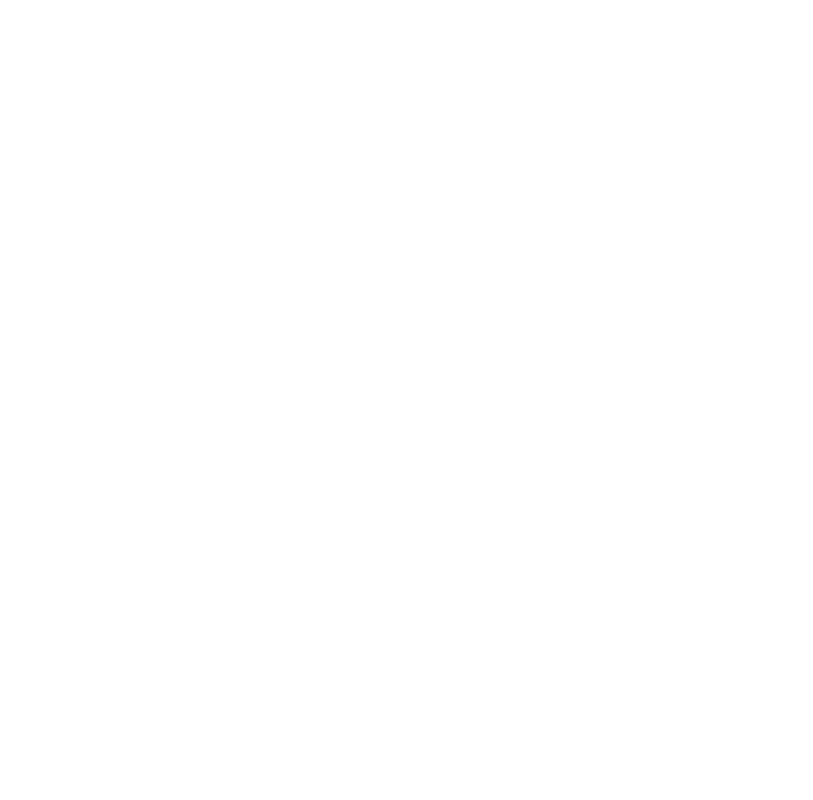
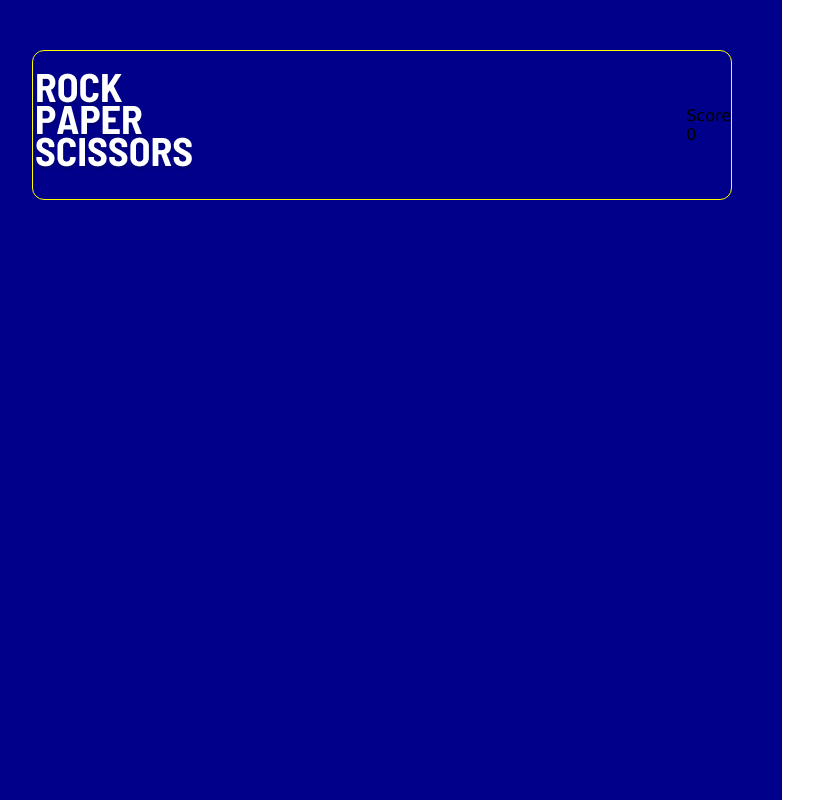
Before and after one commit to seyuan111/RPS, a plain HTML site: page index.html in a window 1280 px wide. Shown: the whole page, without its empty margins (18-831 px from the left). Drawn offline with Linux system fonts and the light colour scheme.

Commit message:
update on rock paper scissors lessons

```diff
--- a/index.html
+++ b/index.html
@@ -12,7 +12,15 @@
 </head>
 <body>
     <div class="banner">
-
+        <div class="scores">
+            <div class="game">
+                <img src="/assets/title.png">
+            </div>
+            <div class="finalscore">
+                <p>Score</p>
+                <p>0</p>
+            </div>
+        </div>
     </div>
 </body>
 </html>
--- a/rock.css
+++ b/rock.css
@@ -5,5 +5,25 @@
 }
 
 body{
-    font-family:'Segoe UI', sans-serif;
+    font-family:'Lucida Sans', 'Lucida Sans Regular', 'Lucida Grande', 'Lucida Sans Unicode', Geneva, Verdana, sans-serif;
 }
+
+.banner{
+    width: 100vh;
+    height: 100vh;
+    background-color: darkblue;
+    display: flex;
+    flex-direction: column;
+    align-items: center;
+}
+
+.scores{
+    width: 700px;
+    border: 1px solid yellow;
+    border-radius: 12px;
+    margin-top: 50px;
+    height: 150px;
+    display: flex;
+    justify-content: space-between;
+    align-items: center;
+}
```
Also changed, not shown: assets/Paper.png (added), assets/Rock.png (added), assets/Scissors.png (added), assets/title.png (added), assets/triangle.png (added).
